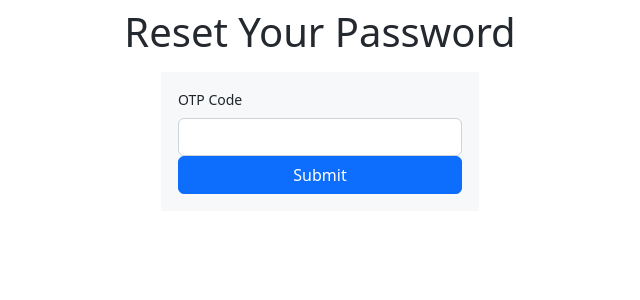
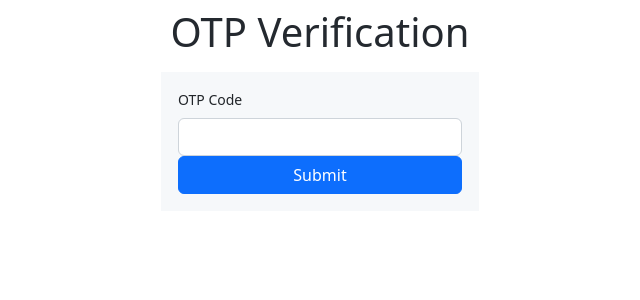
Before and after one commit to shufanhe/MyRecipe, a Flask app: template templates/verificationOTP.html in a window 1280 px wide. Shown: the part 104-404 px from the top of the page, without its empty margins (320-960 px from the left). Run offline with Flask 2, Linux system fonts and the light colour scheme; the template is opened without the code that fills it, so the values that code supplies are empty.

Commit message:
changed name for verificationOTP

```diff
--- a/templates/verificationOTP.html
+++ b/templates/verificationOTP.html
@@ -2,7 +2,7 @@
 {% block body %}
 <main>
     <div class="auth-form-header">
-        <h1>Reset Your Password</h1>
+        <h1>OTP Verification</h1>
     </div>
     <div class="auth-form px-3" id="verification">
         <div class="auth-form-body mt-3">
```
